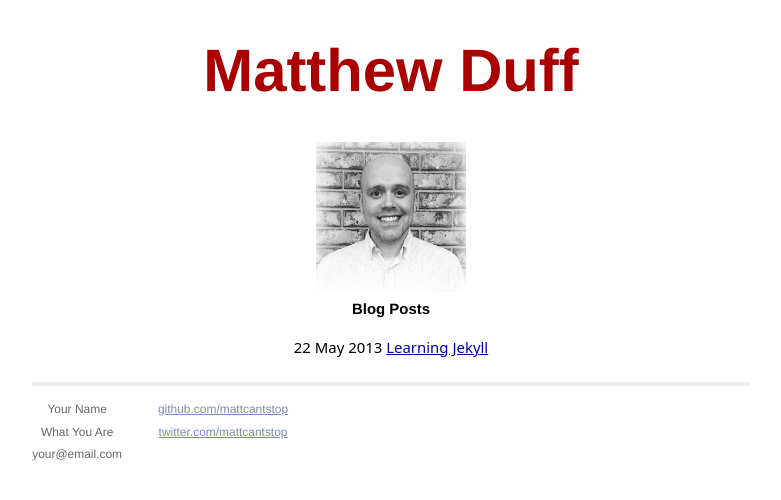
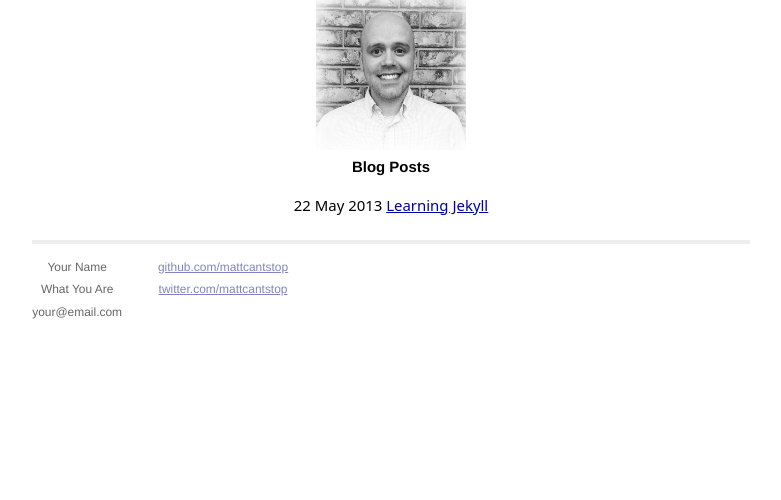
Before and after one commit to Hunta01/mattcantstop.github.io, a Jekyll site: the page built from index.html, in a window 1280 px wide. Shown: the top 500 px of the page, without its empty margins (249-1030 px from the left). Built offline with Jekyll 4.4.1, drawn with Linux system fonts in a browser that asks for light colours.

Commit message:
removed big ass name on top and added the image as the main nav-ish

```diff
--- a/_layouts/default.html
+++ b/_layouts/default.html
@@ -18,15 +18,12 @@
         <div class="container">
           <div class="site">
             <div class="header">
-              <h1 class="title"><a href="/">{{ site.name }}</a></h1>
+              <div class="title"><a href="/">
+                <img src='matt_bricks.png' alt="Matthew Duff">
+              </a></div>
             </div>
             <div class='about'>
               <center>
-              <img
-                src='matt_bricks.png'
-                alt="stackin paper"
-                class='me'
-                height='175'>
 
                 {{ content }}
 
--- a/css/main.css
+++ b/css/main.css
@@ -76,12 +76,11 @@ ul.posts span {
   text-decoration: none;
 }
 
-.site .header h1.title {
+.site .header .title {
   width: 100%;
   font-size: 4em;
   text-align: center;
   display: inline-block;
-  margin: 1em 0;
 }
 
 .site .header h1.title a {
```
